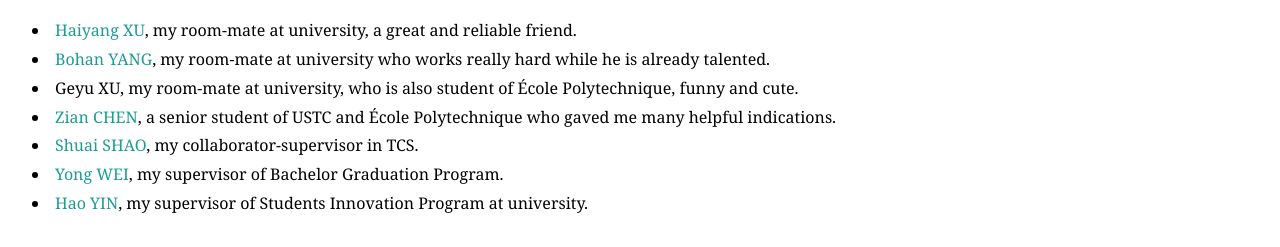
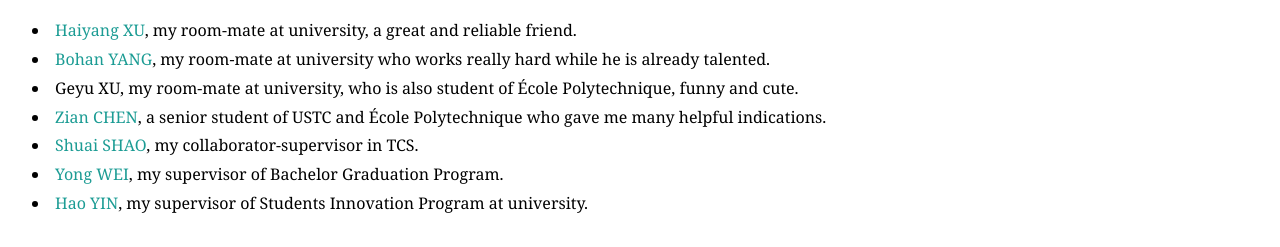
Before and after one commit to XiaoweiYEXavier/XiaoweiYEXavier.github.io, a Jekyll site: the page built from index.html, in a window 1280 px wide. Shown: the part 766-1013 px from the top of the page. Built offline with Jekyll 4.4.1, drawn with Linux system fonts in a browser that asks for light colours; some web fonts are replaced.

Commit message:
Update index.html

```diff
--- a/index.html
+++ b/index.html
@@ -25,7 +25,7 @@ title: YE Xiaowei
             <li><a href="https://xxuhaiyang.github.io/">Haiyang XU</a>, my room-mate at university, a great and reliable friend.  </li>
             <li><a href="https://starkerfirst.github.io/">Bohan YANG</a>, my room-mate at university who works really hard while he is already talented.  </li>
 	    <li>Geyu XU, my room-mate at university, who is also student of École Polytechnique, funny and cute.  </li>
-	    <li><a href="https://zian-chen.github.io/">Zian CHEN</a>, a senior student of USTC and École Polytechnique who gaved me many helpful indications.  </li>
+	    <li><a href="https://zian-chen.github.io/">Zian CHEN</a>, a senior student of USTC and École Polytechnique who gave me many helpful indications.  </li>
             <li><a href="http://staff.ustc.edu.cn/~wwwucuc/">Shuai SHAO</a>, my collaborator-supervisor in TCS.  </li>
 	    <li><a href="https://faculty.ustc.edu.cn/weiyong/">Yong WEI</a>, my supervisor of Bachelor Graduation Program.  </li>
             <li><a href="http://staff.ustc.edu.cn/~haoyin/">Hao YIN</a>, my supervisor of Students Innovation Program at university. </li>
```
